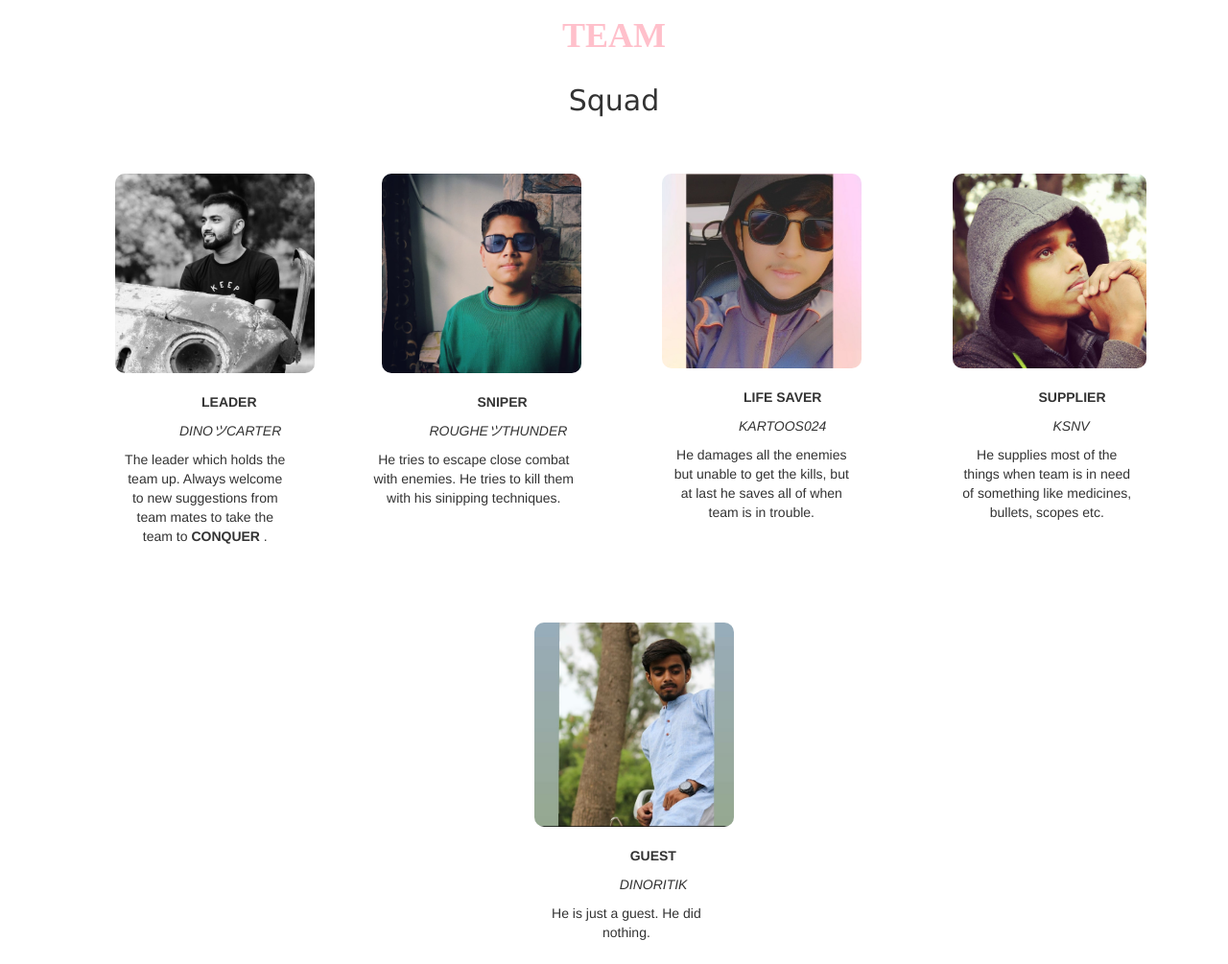
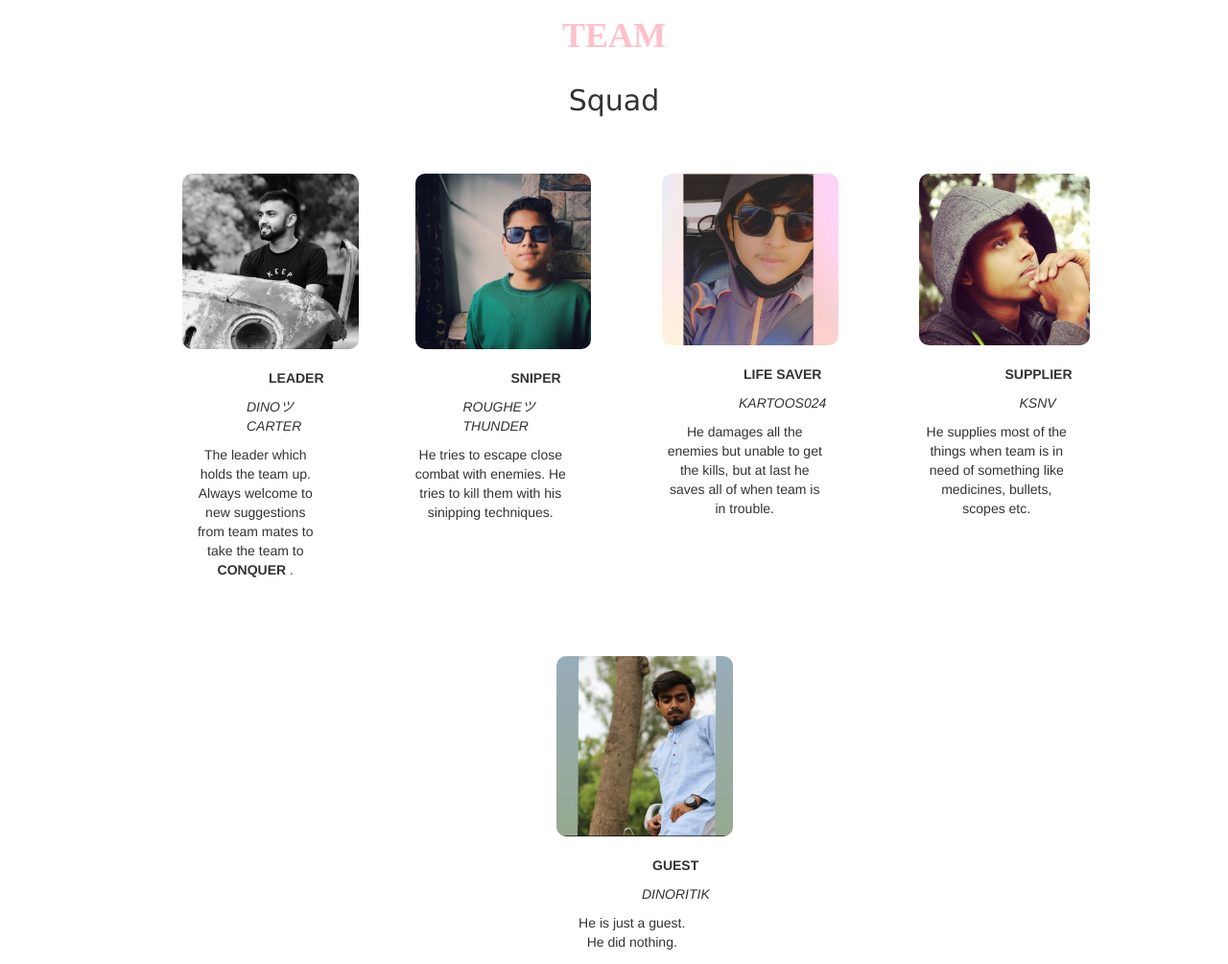
Before and after one commit to JayantDwivedi/Simple_Gaming_Site, a plain HTML site: page index.html in a window 1280 px wide. Shown: the part 800-1805 px from the top of the page at 96% size. Drawn offline with nearby package versions, Linux system fonts and the light colour scheme.

Commit message:
col changes

```diff
--- a/index.html
+++ b/index.html
@@ -69,7 +69,7 @@
     </div>
 
     <div class="wrapper2" id="team">
-        <div class="conttainer">
+        <div class="container">
 
             <h1 class="teamHead" align="center"> <b> TEAM </b> </h1>
 
@@ -80,7 +80,7 @@
 
 
             <div class="row">
-                <div class="col-xs-3">
+                <div class="col-lg-3 col-md-4 col-sm-6 col-xs-12">
                     <img src="images/kartik.jpg" class="image1 img-responsive">
                     <p class="post1"> <b> LEADER </b> </p>
                     <p class="name1"> <i> DINOツCARTER </i> </p>
@@ -90,7 +90,7 @@
                     </p>
                 </div>
 
-                <div class="col-xs-3">
+                <div class="col-lg-3 col-md-4 col-sm-6 col-xs-12">
                     <img src="images/vishu.jpg" class="image2 img-responsive">
                     <p class="post2"> <b> SNIPER </b> </p>
                     <p class="name2"> <i> ROUGHEツTHUNDER </i> </p>
@@ -100,7 +100,7 @@
                     </p>
                 </div>
 
-                <div class="col-xs-3">
+                <div class="col-lg-3 col-md-4 col-sm-6 col-xs-12">
                     <img src="images/vaibhav.jpg" class="image3 img-responsive">
                     <p class="post3"> <b> LIFE SAVER </b> </p>
                     <p class="name3"> <i> KARTOOS024 </i> </p>
@@ -111,7 +111,7 @@
                     </p>
                 </div>
 
-                <div class="col-xs-3">
+                <div class="col-lg-3 col-md-4 col-sm-6 col-xs-12">
                     <img src="images/kishan.jpg" class="image4 img-responsive">
                     <p class="post4"> <b> SUPPLIER </b> </p>
                     <p class="name4"> <i> KSNV </i></p>
@@ -125,7 +125,7 @@
             <br>
 
             <div class="row">
-                <div class="col-xs-3 col-xs-offset-4">
+                <div class="col-md-3 col-xs-offset-4">
                     <img src="images/ritik.jpg" class="image5 img-responsive">
                     <p class="post5"> <b> GUEST </b> </p>
                     <p class="name5"> <i> DINORITIK </i> </p>
```
